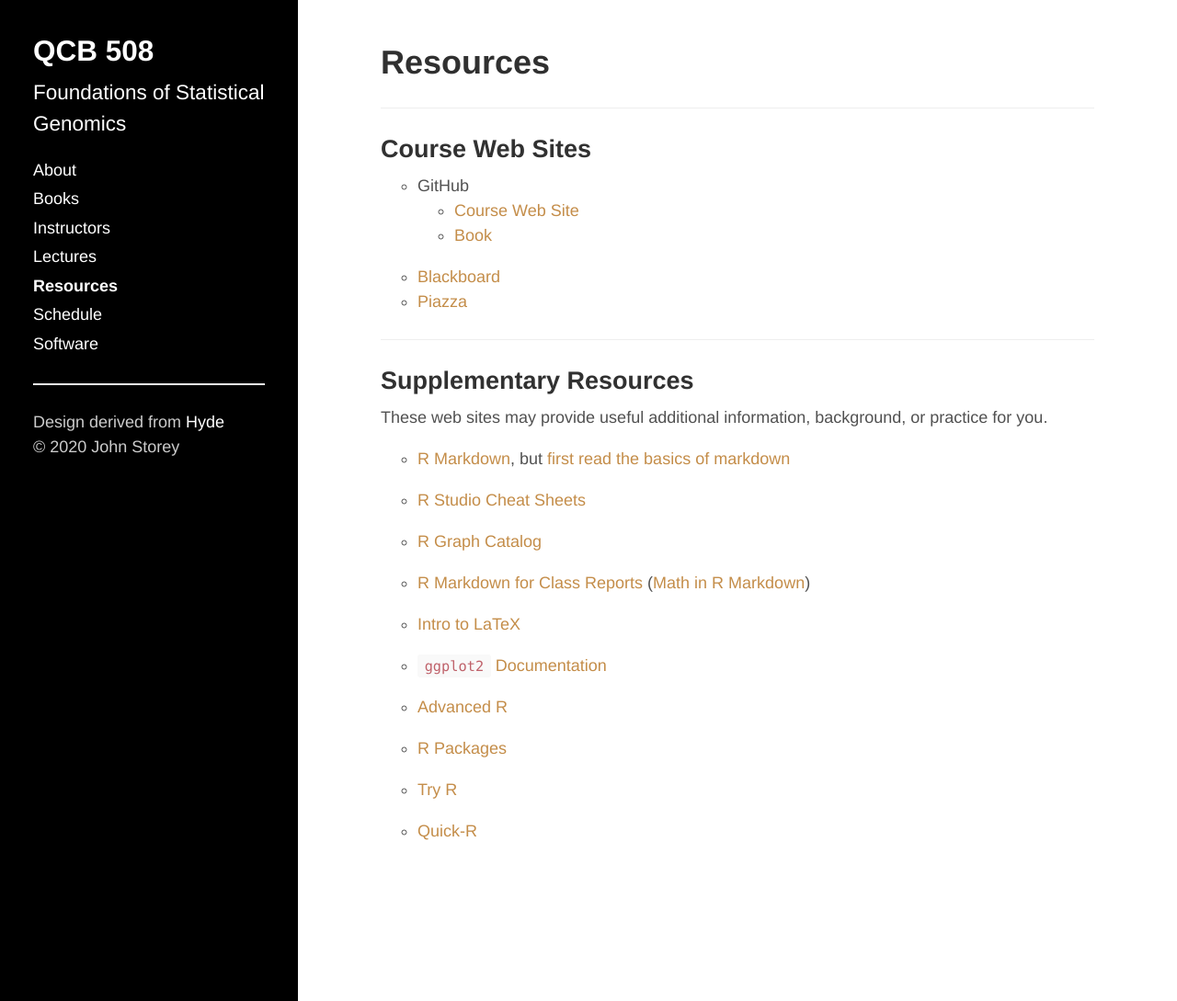
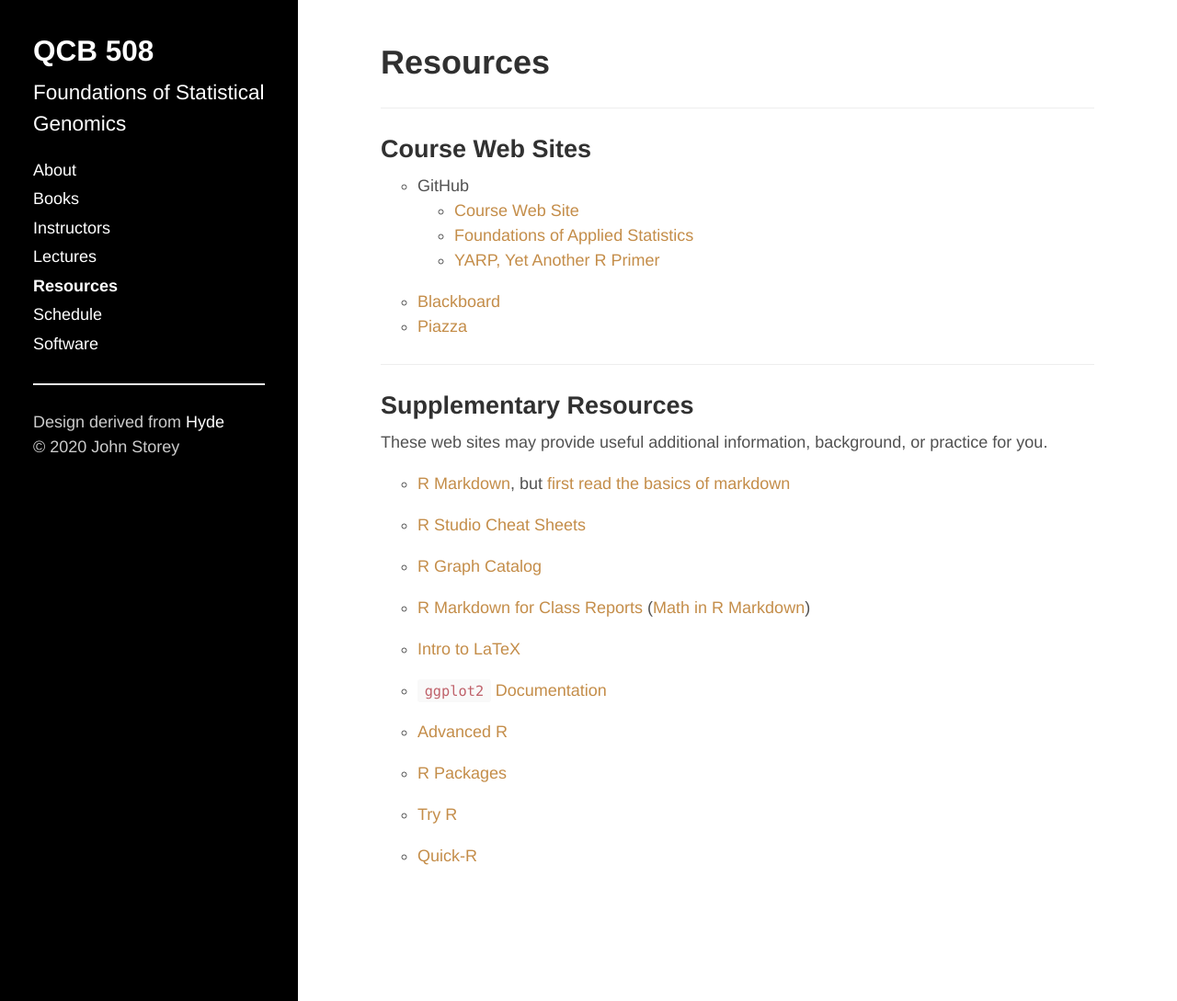
Before and after one commit to jdstorey/fsg, a Jekyll site: the page built from docs/resources.md, in a window 1280 px wide and 1089 px high. Shown: the whole window at 92% size. Built offline with Jekyll 4.4.1, drawn with Linux system fonts in a browser that asks for light colours.

Commit message:
updated resources

```diff
--- a/docs/resources.md
+++ b/docs/resources.md
@@ -9,7 +9,8 @@ title: Resources
 
 - GitHub
     - [Course Web Site](https://github.com/jdstorey/fsg)
-    - [Book](https://github.com/jdstorey/fas)
+    - [Foundations of Applied Statistics](https://jdstorey.github.io/fas/)
+    - [YARP, Yet Another R Primer](https://jdstorey.github.io/yarp/)
 - [Blackboard](https://blackboard.princeton.edu/webapps/pu-courseredirect-bb_bb60/find.jsp?course_id=QCB408-QCB508_S2020)
 - [Piazza](https://piazza.com/princeton/spring2020/qcb408508)
 
```
